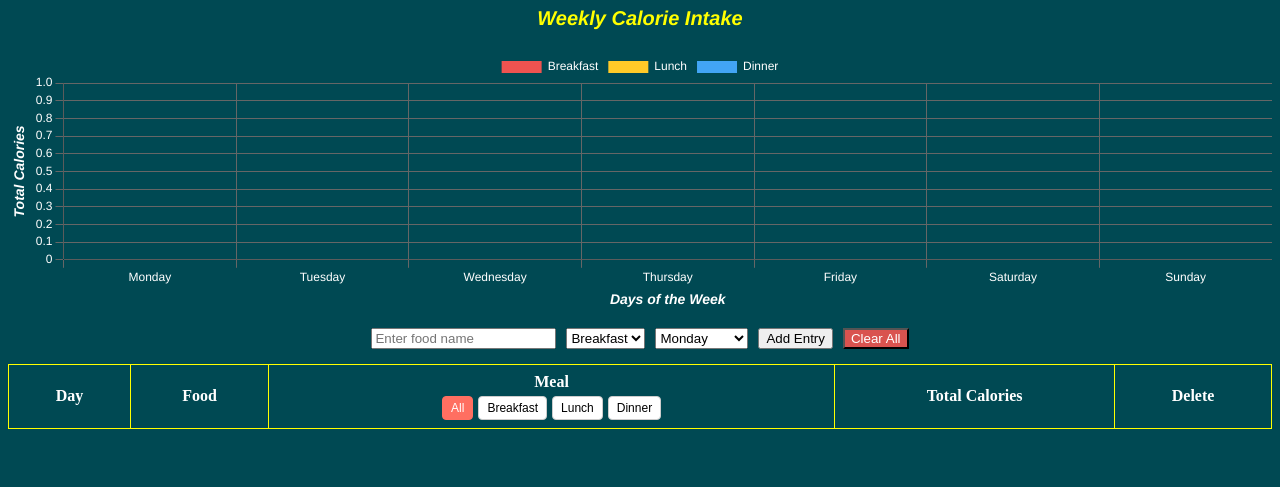
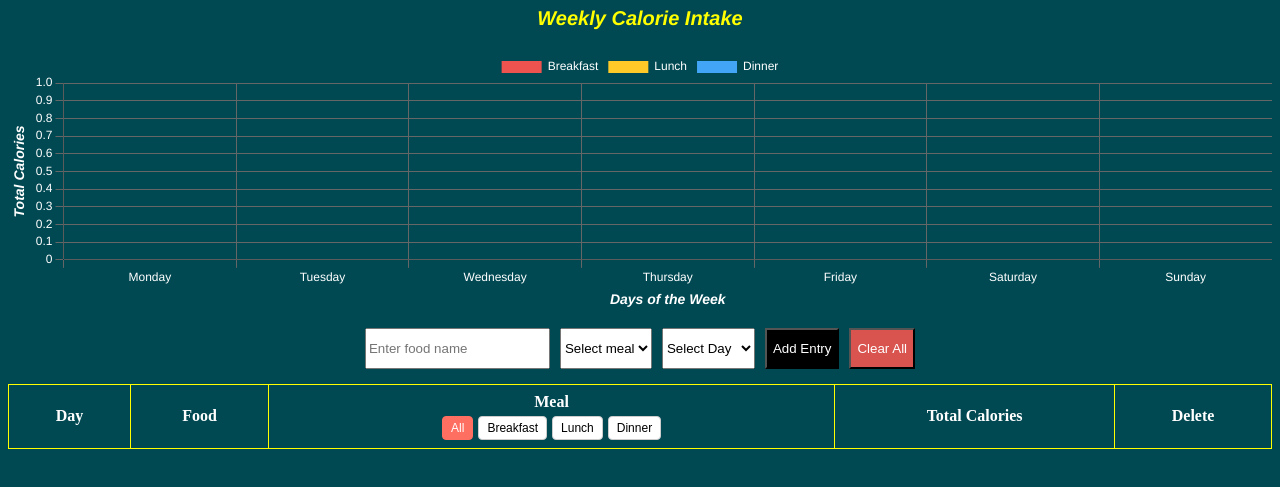
Before and after one commit to yvonnenyambura/Expense_tracker, a plain HTML site: page index.html in a window 1280 px wide. Shown: the part 111-598 px from the top of the page. Drawn offline with nearby package versions, Linux system fonts and the light colour scheme.

Commit message:
commit changes

```diff
--- a/index.html
+++ b/index.html
@@ -18,15 +18,17 @@
 
 
   <div id="entryForm" style="margin:15px 0; display:flex; gap:10px; flex-wrap:wrap; justify-content: center;">
-    <input type="text" id="foodInput" placeholder="Enter food name" required />
+    <input type="text" id="foodInput" placeholder="Enter food name" style="height: 35px;" required />
 
     <select id="mealType" required>
+      <option>Select meal</option>
       <option value="Breakfast">Breakfast</option>
       <option value="Lunch">Lunch</option>
       <option value="Dinner">Dinner</option>
     </select>
 
     <select id="dayOfWeek" required>
+      <option>Select Day</option>
       <option>Monday</option>
       <option>Tuesday</option>
       <option>Wednesday</option>
@@ -36,7 +38,7 @@
       <option>Sunday</option>
     </select>
 
-    <button id="addEntryBtn">Add Entry</button>
+    <button id="addEntryBtn" style="background-color: black; color: white;">Add Entry</button>
     <button id="clearAllBtn" style="background:#d9534f; color:white;">Clear All</button>
   </div>
 
```
